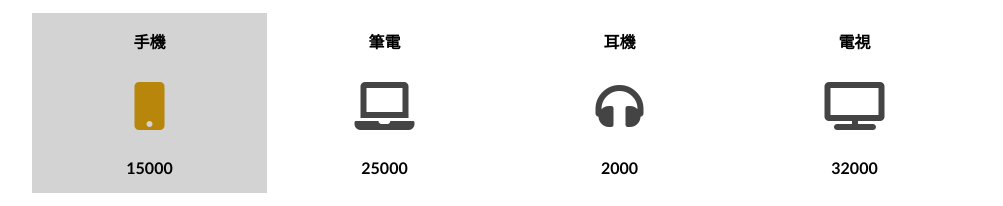
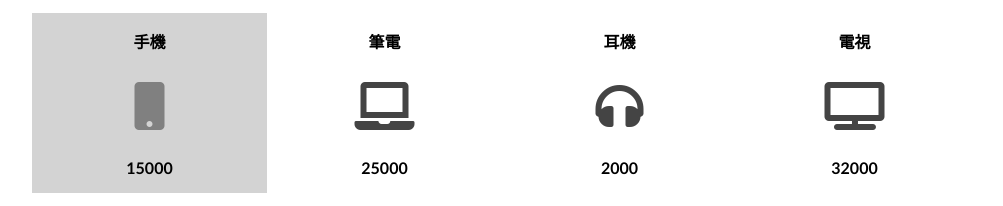
Before and after one commit to betachiu/e-shop, a plain HTML site: page index.html in a window 1280 px wide. In both pictures the pointer is over the element 287 px from the left and 255 px from the top of the page. Shown: the part 150-356 px from the top of the page, without its empty margins (138-1141 px from the left). Drawn offline with Linux system fonts and the light colour scheme.

Commit message:
hover 的時候很醜的燙金色 改成 灰色

```diff
--- a/style.css
+++ b/style.css
@@ -46,7 +46,7 @@
   color: #444;
 }
 #store #shop .card .img:hover {
-  color: darkgoldenrod;
+  color: gray;
 }
 #store #shop .card:hover {
   cursor: pointer;
```
